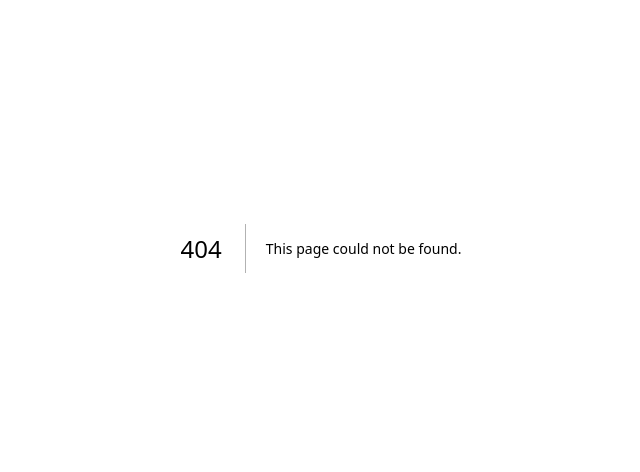
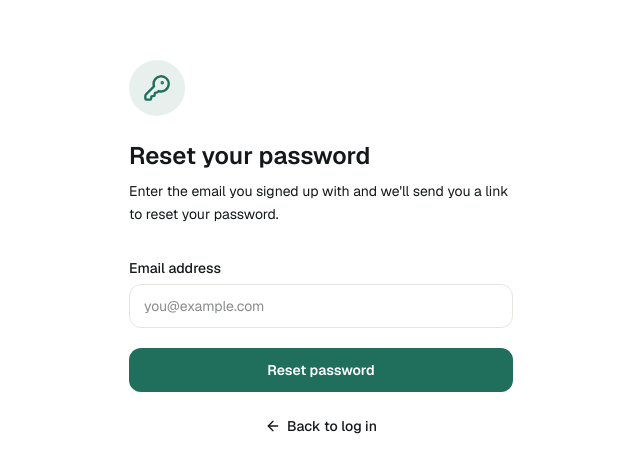
Before and after one commit to abdulganiy-ibrahim/Business-Management-System, a Next.js app in the folder frontend/: page /reset-password in a window 1280 px wide. Before the commit this address had no page. Shown: the part 152-624 px from the top of the page, without its empty margins (319-959 px from the left). Built offline with nearby package versions, Linux system fonts and the light colour scheme.

Commit message:
feat: add reset password page and it ui

```diff
--- /dev/null
+++ b/frontend/app/reset-password/page.tsx
@@ -0,0 +1,9 @@
+import { ResetPasswordForm } from "@/components/authentication";
+
+export default function ResetPasswordPage() {
+  return (
+    <main className="flex min-h-screen items-center justify-center px-6 py-12">
+      <ResetPasswordForm />
+    </main>
+  );
+}
--- /dev/null
+++ b/frontend/components/authentication/ResetPasswordForm.tsx
@@ -0,0 +1,161 @@
+'use client';
+
+import Link from 'next/link';
+import { useState, type FormEvent } from 'react';
+import { ArrowLeft, KeyRound, Loader2, MailCheck } from 'lucide-react';
+import SlowRequestNotice from '@/components/network/SlowRequestNotice';
+import { SIGN_UP_PATH } from '@/lib/auth/authRoutes';
+import { requestPasswordReset } from './requestPasswordReset';
+import { getNetworkErrorMessage } from '@/lib/network/networkMessages';
+import { validateEmail } from '@/utils/authValidation';
+
+// Class strings in one place. Swap them for the ones your sign-in form uses if you prefer.
+const focusRing =
+  'focus-visible:outline-2 focus-visible:outline-offset-2 focus-visible:outline-primary';
+const inputClass = `h-11 w-full rounded-xl border bg-background-card px-3.5 text-sm text-foreground transition-colors placeholder:text-text-secondary/70 disabled:opacity-60 focus-visible:outline-2 focus-visible:outline-offset-0 focus-visible:outline-primary`;
+const primaryButtonClass = `flex h-11 w-full cursor-pointer items-center justify-center gap-2 rounded-xl bg-primary px-5 text-sm font-semibold text-white transition-opacity hover:opacity-90 disabled:cursor-not-allowed disabled:opacity-60 ${focusRing}`;
+const iconBadgeClass =
+  'mb-6 flex size-14 items-center justify-center rounded-full bg-primary/10 text-primary';
+
+/** Two screens in one: the email form, and the "check your email" confirmation. */
+export default function ResetPasswordForm() {
+  const [email, setEmail] = useState('');
+  const [emailError, setEmailError] = useState('');
+  const [formError, setFormError] = useState('');
+  const [isSubmitting, setIsSubmitting] = useState(false);
+  const [sentTo, setSentTo] = useState<string | null>(null); // set once the email was sent
+
+  const handleSubmit = async (event: FormEvent<HTMLFormElement>) => {
+    event.preventDefault();
+
+    const validationError = validateEmail(email);
+    setEmailError(validationError ?? '');
+    if (validationError) return;
+
+    setIsSubmitting(true);
+    setFormError('');
+
+    try {
+      await requestPasswordReset(email.trim());
+      setSentTo(email.trim());
+    } catch (error) {
+      setFormError(
+        getNetworkErrorMessage(error) ??
+          (error instanceof Error
+            ? error.message
+            : 'Something went wrong. Please try again.'),
+      );
+    } finally {
+      setIsSubmitting(false);
+    }
+  };
+
+  const backToLogin = (
+    <Link
+      href={SIGN_UP_PATH}
+      className={`inline-flex items-center gap-1.5 rounded-md text-sm font-medium text-text-secondary hover:text-foreground ${focusRing}`}
+    >
+      <ArrowLeft className="size-4" />
+      Back to log in
+    </Link>
+  );
+
+  // ---------- Screen 2: the email was sent ----------
+  if (sentTo) {
+    return (
+      <div className="flex w-full max-w-sm flex-col items-center text-center">
+        <span className={iconBadgeClass}>
+          <MailCheck className="size-7" />
+        </span>
+
+        <h1 className="text-2xl font-semibold text-foreground">Check your email</h1>
+        {/* Doesn't say whether the account exists, so nobody can use this form to find out who has one */}
+        <p className="mt-2 text-sm leading-relaxed text-text-secondary">
+          If an account exists for{' '}
+          <span className="font-medium break-all text-foreground">{sentTo}</span>,
+          we&apos;ve sent a link to reset your password. It can take a minute to
+          arrive, so check your spam folder too.
+        </p>
+
+        <button
+          type="button"
+          onClick={() => setSentTo(null)}
+          className={`mt-6 cursor-pointer rounded-md text-sm font-medium text-primary hover:underline ${focusRing}`}
+        >
+          Use a different email
+        </button>
+
+        <div className="mt-6">{backToLogin}</div>
+      </div>
+    );
+  }
+
+  // ---------- Screen 1: ask for the email ----------
+  return (
+    <div className="w-full max-w-sm">
+      <span className={iconBadgeClass}>
+        <KeyRound className="size-7" />
+      </span>
+
+      <h1 className="text-2xl font-semibold text-foreground">Reset your password</h1>
+      <p className="mt-2 text-sm leading-relaxed text-text-secondary">
+        Enter the email you signed up with and we&apos;ll send you a link to
+        reset your password.
+      </p>
+
+      <form onSubmit={handleSubmit} noValidate className="mt-8 flex flex-col gap-5">
+        <div className="flex flex-col gap-1.5">
+          <label htmlFor="reset-email" className="text-sm font-medium text-foreground">
+            Email address
+          </label>
+          <input
+            id="reset-email"
+            type="email"
+            inputMode="email"
+            autoComplete="email"
+            placeholder="you@example.com"
+            value={email}
+            onChange={(event) => {
+              setEmail(event.target.value);
+              setEmailError('');
+              setFormError('');
+            }}
+            disabled={isSubmitting}
+            aria-invalid={Boolean(emailError)}
+            aria-describedby={emailError ? 'reset-email-error' : undefined}
+            className={`${inputClass} ${emailError ? 'border-danger' : 'border-border'}`}
+          />
+          {emailError && (
+            <p id="reset-email-error" className="text-xs text-danger">
+              {emailError}
+            </p>
+          )}
+        </div>
+
+        {formError && (
+          <p
+            role="alert"
+            className="rounded-xl bg-danger/10 px-3.5 py-3 text-sm text-danger"
+          >
+            {formError}
+          </p>
+        )}
+
+        <SlowRequestNotice isPending={isSubmitting} />
+
+        <button type="submit" disabled={isSubmitting} className={primaryButtonClass}>
+          {isSubmitting ? (
+            <>
+              <Loader2 className="size-4 animate-spin" />
+              Sending link...
+            </>
+          ) : (
+            'Reset password'
+          )}
+        </button>
+      </form>
+
+      <div className="mt-6 flex justify-center">{backToLogin}</div>
+    </div>
+  );
+}
--- a/frontend/components/authentication/SignInForm.tsx
+++ b/frontend/components/authentication/SignInForm.tsx
@@ -95,7 +95,7 @@ export default function SignInForm() {
             {showPassword ? <EyeOff size={20} /> : <Eye size={20} />}
           </button>
 
-          <p>Forgot your password? <button type='button' onClick={() => router.push('/forgot-password')} className="text-primary hover:underline">Reset it</button></p>
+          <p>Forgot your password? <button type='button' onClick={() => router.push('/reset-password')} className="text-primary hover:underline">Reset it</button></p>
         </div>
 
         <div className='mx-auto w-full mt-2'>
--- a/frontend/components/authentication/index.ts
+++ b/frontend/components/authentication/index.ts
@@ -1,3 +1,4 @@
 export { default as SignUpForm } from './SignUpForm';
 export { default as SignInForm } from './SignInForm'
 export { default as AuthForm } from './AuthForm';
+export { default as ResetPasswordForm } from './ResetPasswordForm';
--- /dev/null
+++ b/frontend/components/authentication/requestPasswordReset.ts
@@ -0,0 +1,5 @@
+// Sends the password reset email.
+export async function requestPasswordReset(email: string): Promise<void> {
+  void email;
+  await new Promise((resolve) => setTimeout(resolve, 800));
+}
--- /dev/null
+++ b/frontend/utils/authValidation.ts
@@ -0,0 +1,13 @@
+// Validate Email address
+export function validateEmail(email: string): string | undefined {
+  const value = email.trim();
+
+  if (!value) return "Enter your email address.";
+
+  // something@something.something, no spaces
+  if (!/^[^\s@]+@[^\s@]+\.[^\s@]+$/.test(value)) {
+    return "Enter a valid email address.";
+  }
+
+  return undefined;
+}
```
